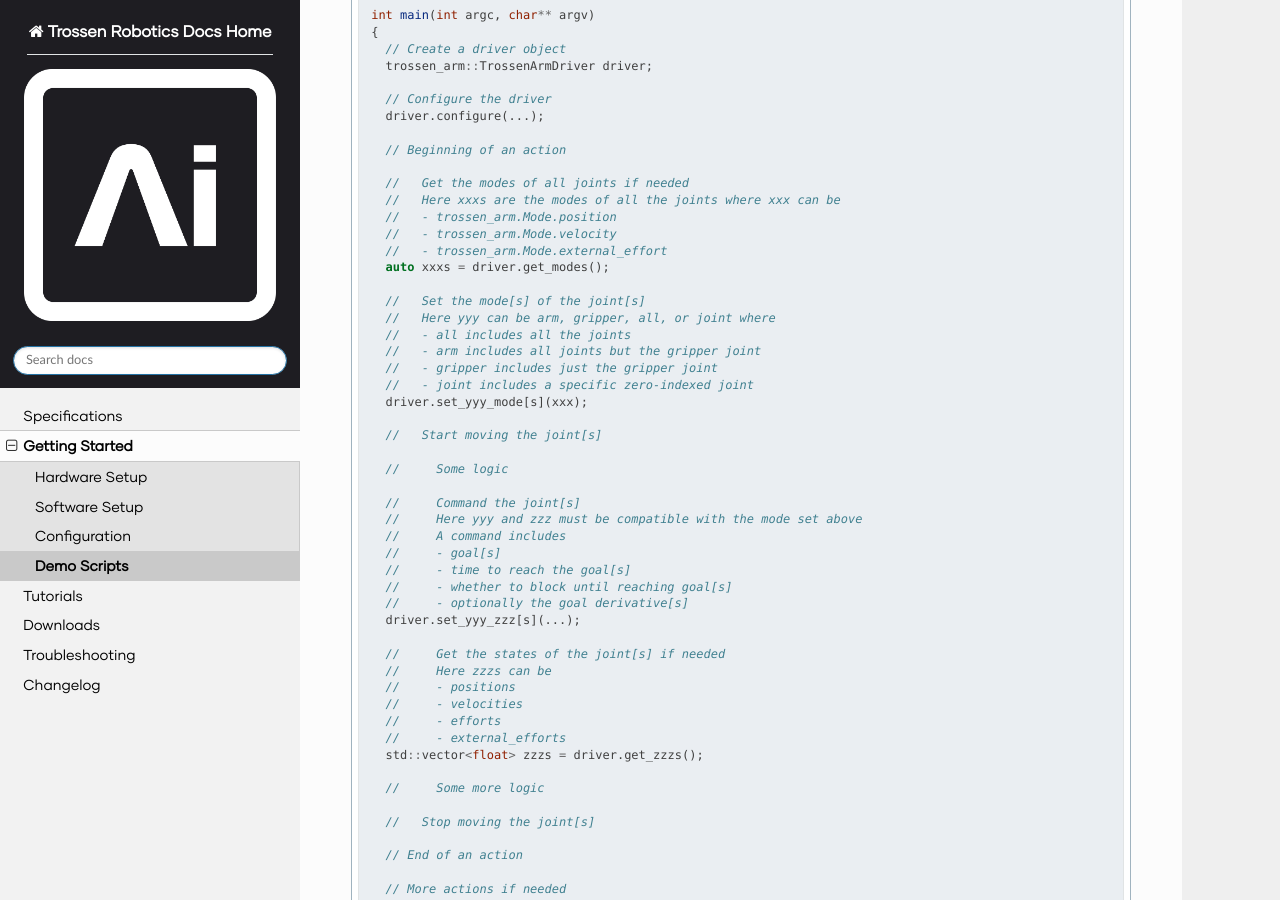
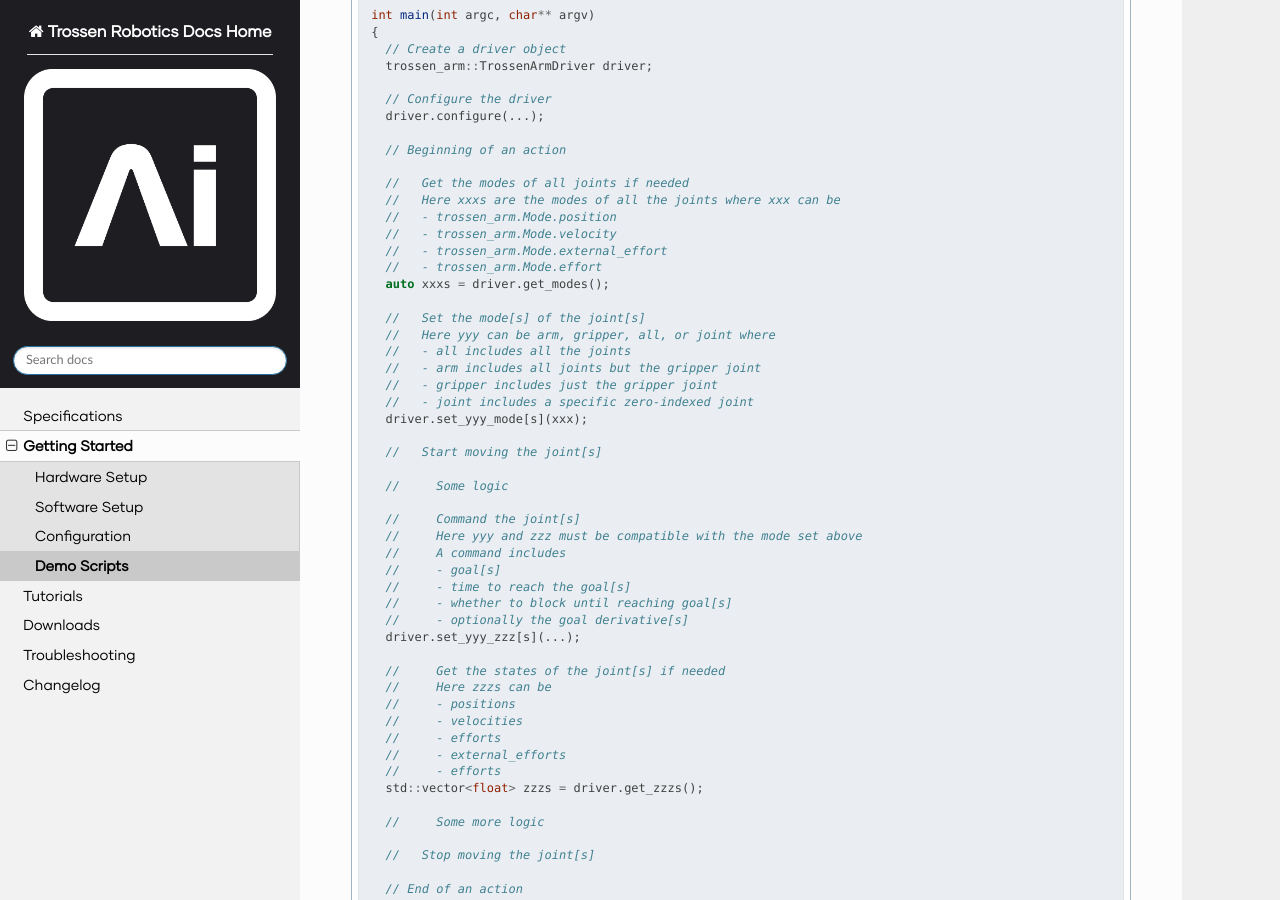
Before and after one commit to TrossenRobotics/trossen_arm, a Sphinx documentation site: the page built from docs/getting_started/demo_scripts.rst, in a window 1280 px wide and 900 px high, scrolled down 568 px. Built offline with Sphinx 7.4.7 and the Read the Docs theme 3.1.0, drawn with Linux system fonts in a browser that asks for light colours; some web fonts are replaced; pages that are not in the unit, such as notebooks, are missing from menus.

Commit message:
added effort mode

```diff
--- a/docs/getting_started/demo_scripts.rst
+++ b/docs/getting_started/demo_scripts.rst
@@ -38,6 +38,7 @@ The driver is designed to be flexible and easy to use for a wide range of applic
           //   - trossen_arm.Mode.position
           //   - trossen_arm.Mode.velocity
           //   - trossen_arm.Mode.external_effort
+          //   - trossen_arm.Mode.effort
           auto xxxs = driver.get_modes();
 
           //   Set the mode[s] of the joint[s]
@@ -67,6 +68,7 @@ The driver is designed to be flexible and easy to use for a wide range of applic
           //     - velocities
           //     - efforts
           //     - external_efforts
+          //     - efforts
           std::vector<float> zzzs = driver.get_zzzs();
 
           //     Some more logic
@@ -97,6 +99,7 @@ The driver is designed to be flexible and easy to use for a wide range of applic
             #     - trossen_arm.Mode.position
             #     - trossen_arm.Mode.velocity
             #     - trossen_arm.Mode.external_effort
+            #     - trossen_arm.Mode.effort
             xxxs = driver.get_modes()
 
             #     Set the mode[s] of the joint[s]
@@ -126,6 +129,7 @@ The driver is designed to be flexible and easy to use for a wide range of applic
             #         - velocities
             #         - efforts
             #         - external_efforts
+            #         - efforts
             zzzs = driver.get_zzzs()
 
             #         Some more logic
```
